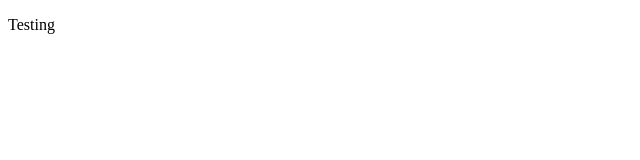
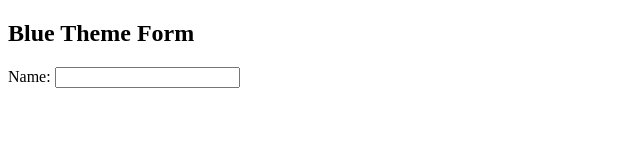
Before and after one commit to bypass-devs/Lendex-Proxy, a plain HTML site: page index.html in a window 1280 px wide. Shown: the whole page, without its empty margins (0-640 px from the left). Drawn offline with Linux system fonts and the light colour scheme.

Commit message:
Update index.html

```diff
--- a/index.html
+++ b/index.html
@@ -5,6 +5,10 @@
     <link rel="stylesheet" type="text/css" href="style.css">
   </head>
   <body>
-    <p>Testing</p>
+    <form>
+			<h2>Blue Theme Form</h2>
+			<label for="name">Name:</label>
+			<input type="text" id="name" name="URL" required>
+		</form>
   </body>
 </html>
```
